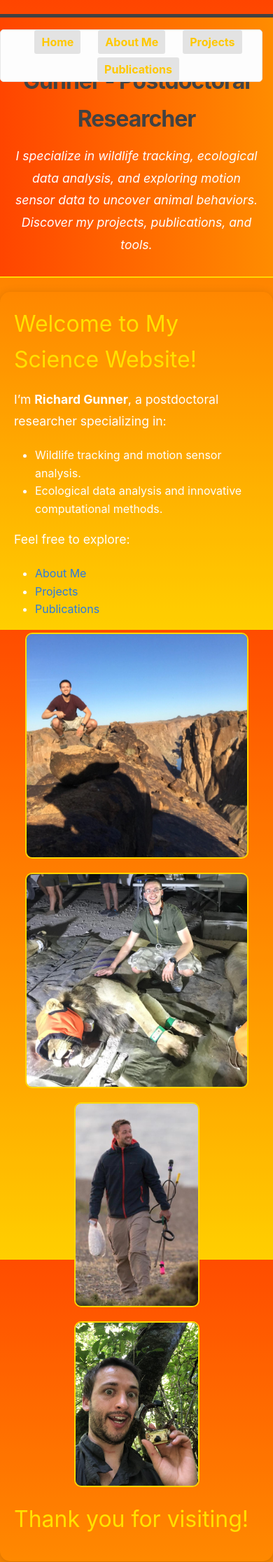
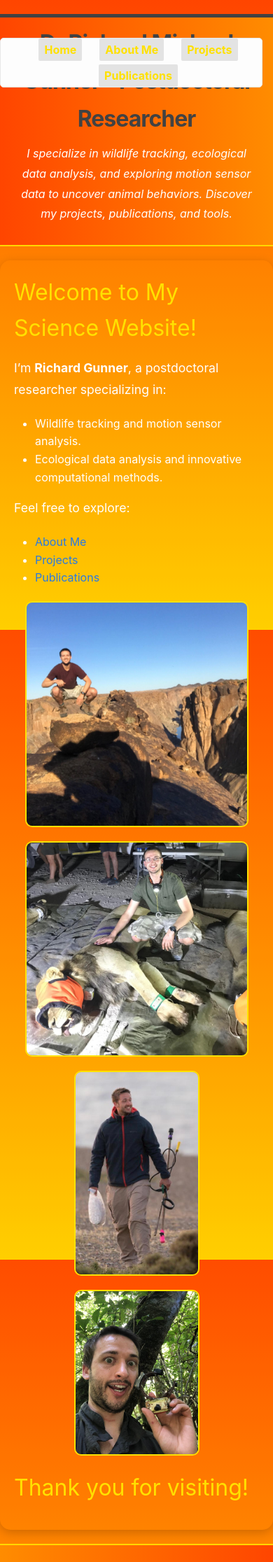
Before and after one commit to Richard6195/my-website, a Jekyll site: the page built from index.md, in a window 390 px wide. Shown: the top 2232 px of the page at 70% size. Built offline with Jekyll 4.4.1, drawn with Linux system fonts in a browser that asks for light colours.

```diff
--- a/_sass/minima/_custom.scss
+++ b/_sass/minima/_custom.scss
@@ -44,7 +44,7 @@ body {
 
 .site-nav .page-link {
   text-decoration: none;
-  color: #ffc800; /* Gold links */
+  color: #ffe100; /* Gold links */
   font-weight: bold;
   padding: 5px 10px; /* Add padding for better touch interaction */
   border-radius: 3px; /* Optional: Rounded corners */
@@ -68,7 +68,7 @@ body {
 }
 
 .site-footer a {
-  color: #ffc800;
+  color: #ffe100;
   font-size: 1.1rem; /* Slightly larger font size for links */
   font-weight: bold;
 }
@@ -114,7 +114,7 @@ img, video {
   margin: 20px auto;
   max-width: 90%;
   height: auto;
-  border: 2px solid #FFD700;
+  border: 2px solid #ffe100;
   border-radius: 10px;
 }
 
@@ -144,3 +144,36 @@ img, video {
     padding: 10px 0; /* Adjust header padding for smaller screens */
   }
 }
+
+@media screen and (max-width: 768px) {
+
+  .site-header .site-description {
+    font-size: 1rem;
+    font-style: italic;
+    margin-top: 8px;
+  }
+
+  /* Navigation Styling */
+ .site-nav {
+  display: flex;
+  justify-content: center;
+  gap: 5px;
+  flex-wrap: wrap; /* Ensures items wrap to the next line on small screens */
+  margin-top: 20px;
+  margin-bottom: 5px;
+  color: #ffffff;
+ }
+
+ .site-nav .page-link {
+  text-decoration: none;
+  color: #ffe100; /* Gold links */
+  font-weight: bold;
+  padding: 4px 8px; /* Add padding for better clickability */
+  border-radius: 2px; /* Optional: Rounded corners */
+ }
+
+ .site-nav .page-link:hover {
+ text-decoration: underline;
+ color: #FF4500;
+ }
+}
```
